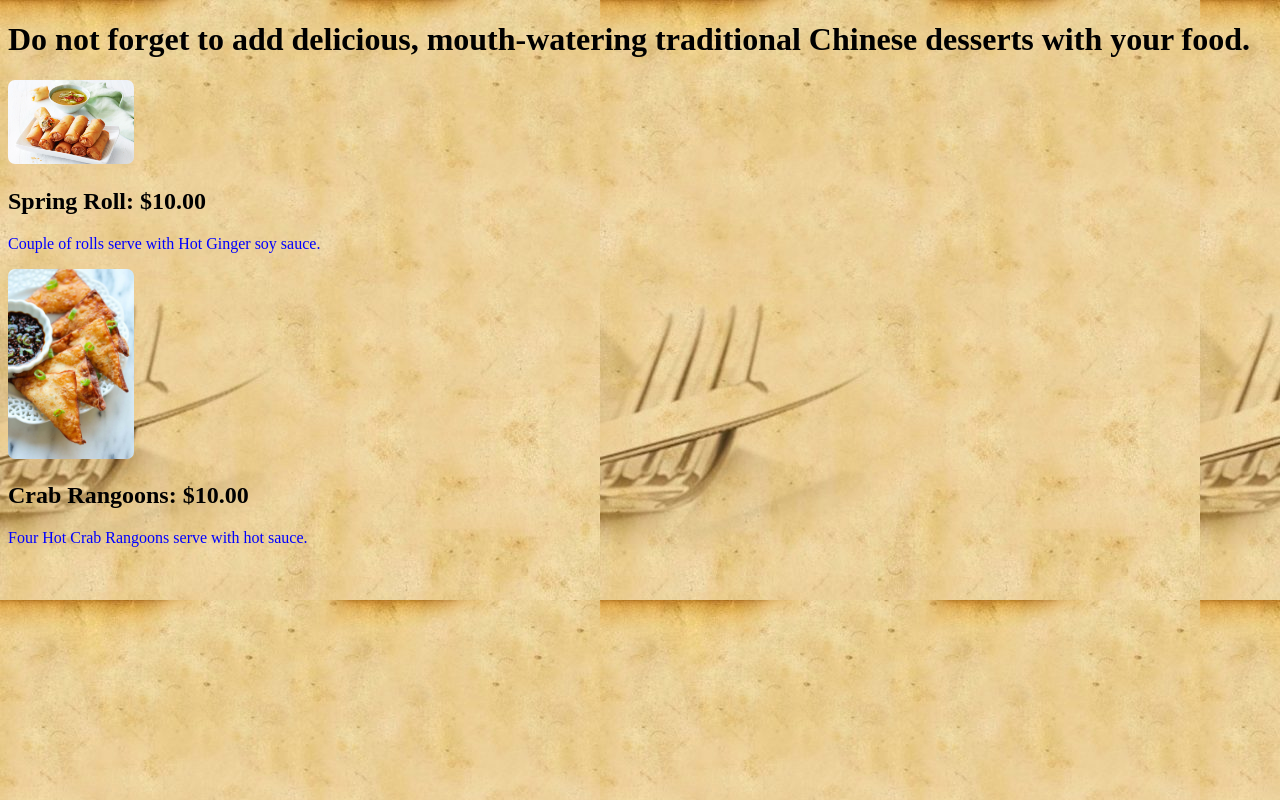
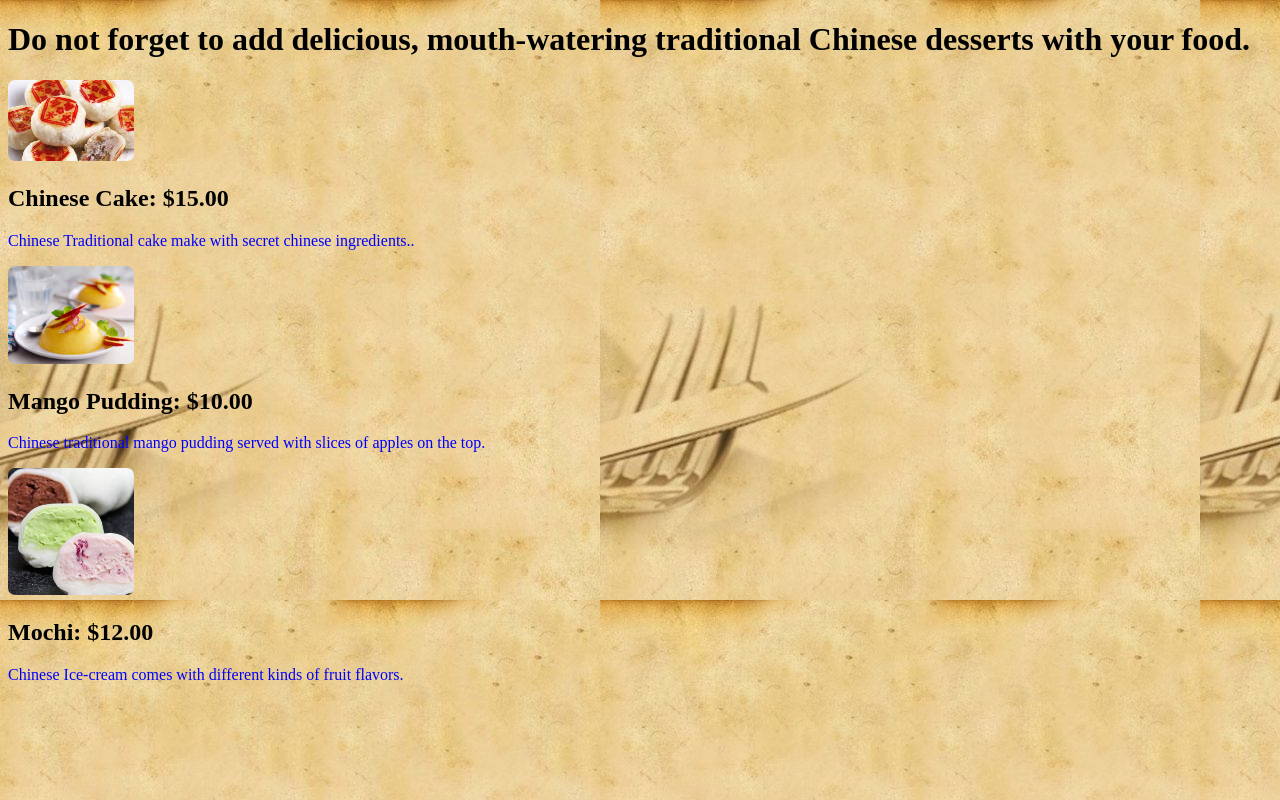
Before and after one commit to cjuanito797/group_project, a Django app: template chineseSpicyFlavor/templates/desserts.html in a window 1280 px wide. Run offline with Django 3.2, Linux system fonts and the light colour scheme; the template is opened without the code that fills it, so the values that code supplies are empty.

```diff
--- a/chineseSpicyFlavor/templates/desserts.html
+++ b/chineseSpicyFlavor/templates/desserts.html
@@ -45,23 +45,32 @@
            <div class="links">
                <div class="col-sm-1">
 
-
                    <div class = "row">
                        <div class="col-sm-1">
-                           <img src="{% static "images/Spring Rolls.webp" %}" alt="Spring Rolls"/>
+                           <img src="{% static "images/Chinese Cake.jpg" %}" alt="Chinese Cake"/>
                            <div class="caption">
-                               <h2>Spring Roll: $10.00</h2>
-                               <p>Couple of rolls serve with Hot Ginger soy sauce.</p>
+                               <h2>Chinese Cake: $15.00</h2>
+                               <p>Chinese Traditional cake make with secret chinese ingredients..</p>
                            </div>
                        </div>
                    </div>
 
                    <div class = "row">
                        <div class="col-sm-1">
-                           <img src="{% static "images/CrabRangoon.jpg" %}" alt="CrabRangoon"/>
+                           <img src="{% static "images/mangopudding.jpg" %}" alt="Mango Pudding"/>
                            <div class="caption">
-                               <h2>Crab Rangoons: $10.00</h2>
-                               <p> Four Hot Crab Rangoons serve with hot sauce.  </p>
+                               <h2>Mango Pudding: $10.00</h2>
+                               <p>Chinese traditional mango pudding served with slices of apples on the top.</p>
+                           </div>
+                       </div>
+                   </div>
+
+                   <div class = "row">
+                       <div class="col-sm-1">
+                           <img src="{% static "images/mochi.jpg" %}" alt="Mochi"/>
+                           <div class="caption">
+                               <h2>Mochi: $12.00</h2>
+                               <p>Chinese Ice-cream comes with different kinds of fruit flavors. </p>
                            </div>
                        </div>
                    </div>
--- a/chineseSpicyFlavor/templates/menu.html
+++ b/chineseSpicyFlavor/templates/menu.html
@@ -93,24 +93,47 @@
 
                         </div>
                     </div>
+
                 </div>
 
-                <div class="col-md-9">
-                    <img src="{% static "images/Drinks.jpg" %}" alt="Drinks"/>
-                    <div class="caption">
-                        <h2>Drinks</h2>
-                        <p>Match your entree with the choice of your fruit drinks.</p>
+                div class="col-md-9">
+                    <div class="collapse navbar-collapse" id="myNavbar">
+                        <ul class="nav navbar-nav">
+
+                        </ul>
 
 
+                        <img src="{% static "images/drinks.jpg" %}" alt="Drinks"/>
+                        <div class="caption">
+
+                            <p>Grab your favorite fruit chinese traditional drink.</p>
+                            <p><a class="btn btn-primary" href="{% url 'chineseSpicyFlavor:drinks' %}">
+                                Drinks
+                                 &raquo;</a></p>
+
+
+                        </div>
                     </div>
                 </div>
-                <div class="col-md-6">
-                    <img src="{% static "images/Desserts.jpg" %}" alt="Desserts"/>
-                    <div class="caption">
-                        <h2>Desserts</h2>
-                        <p>Grab your favorite chinese desserts with fruit flavors.</p>
 
 
+                div class="col-md-6">
+                    <div class="collapse navbar-collapse" id="myNavbar">
+                        <ul class="nav navbar-nav">
+
+                        </ul>
+
+
+                        <img src="{% static "images/Desserts.jpg" %}" alt="Desserts"/>
+                        <div class="caption">
+
+                            <p>Grab your choice of desserts. We have variety of chinese traditional desserts.</p>
+                            <p><a class="btn btn-primary" href="{% url 'chineseSpicyFlavor:desserts' %}">
+                                Desserts
+                                 &raquo;</a></p>
+
+
+                        </div>
                     </div>
                 </div>
 
```
Also changed, not shown: chineseSpicyFlavor/templates/drinks.html (+77 -1 lines).
